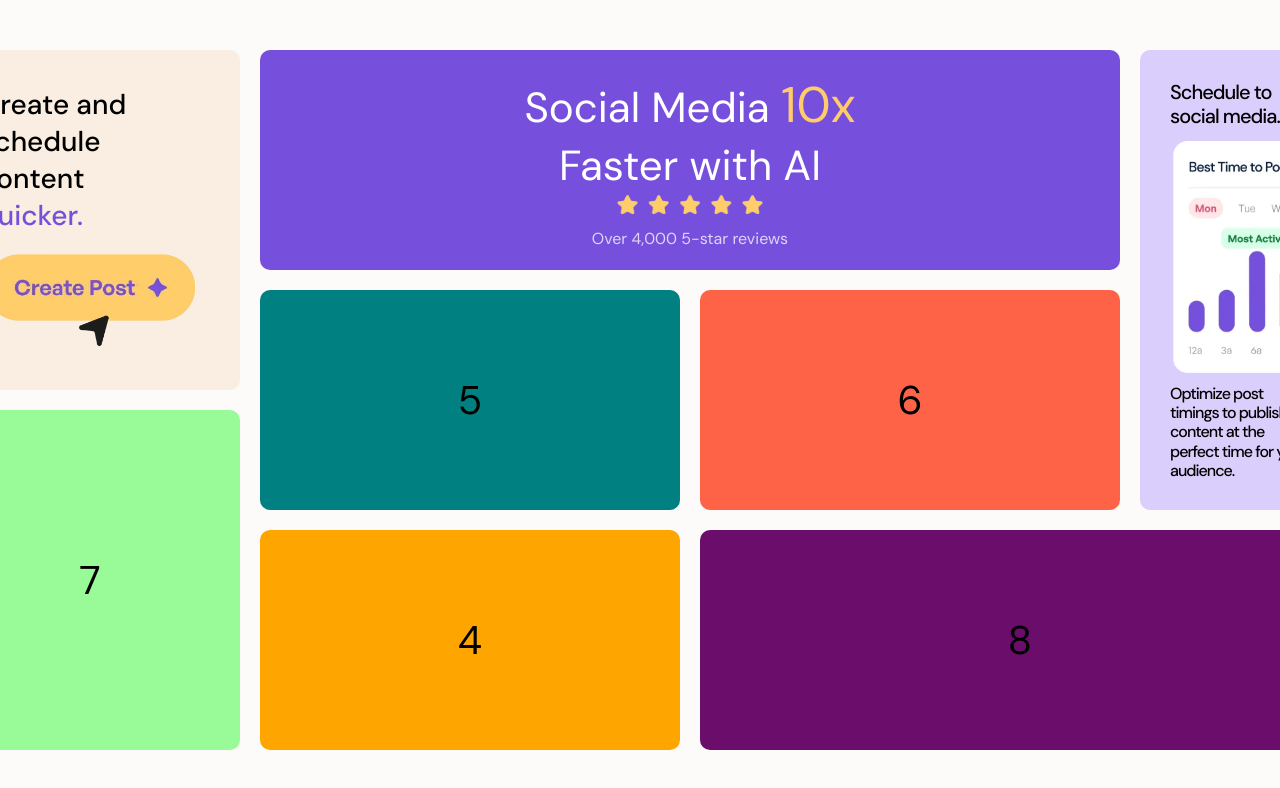
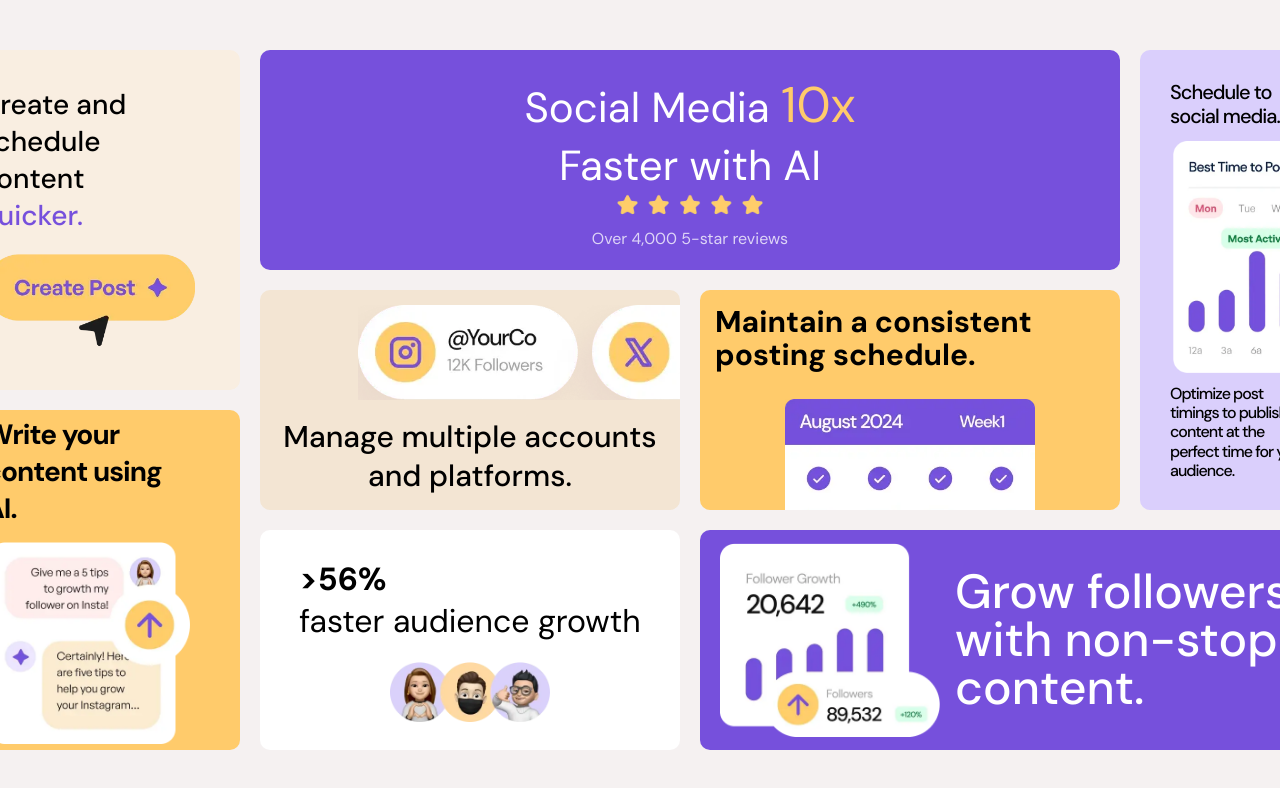
Before and after one commit to his984/bento-grid, a plain HTML site: page index.html in a window 1280 px wide. Shown: the top 788 px of the page. Drawn offline with Linux system fonts and the light colour scheme.

Commit message:
Up style

```diff
--- a/index.html
+++ b/index.html
@@ -32,11 +32,26 @@
       </div>
       <p class="text">Optimize post timings to publish content at the perfect time for your audience.</p>
     </div>
-    <div class="item item--4">4</div>
-    <div class="item item--5">5</div>
-    <div class="item item--6">6</div>
-    <div class="item item--7">7</div>
-    <div class="item item--8">8</div>
+    <div class="item item--4">
+      <p><span> >56%</span>faster audience growth</p>
+      <img src="/assets/images/illustration-audience-growth.webp" alt="">
+    </div>
+    <div class="item item--5">
+      <img src="/assets/images/illustration-multiple-platforms.webp" alt="Platforms">
+      <p> Manage multiple accounts and platforms.</p>
+    </div>
+    <div class="item item--6">
+      <p> Maintain a consistent posting schedule.</p>
+      <img src="/assets/images/illustration-consistent-schedule.webp" alt="Calender">
+    </div>
+    <div class="item item--7">
+      <p> Write your content using AI.</p>
+      <img src="/assets/images/illustration-ai-content.webp" alt="Content">
+    </div>
+    <div class="item item--8">
+      <img src="/assets/images/illustration-grow-followers.webp" alt="">
+      <p> Grow followers with non-stop content.</p>
+    </div>
   </div>
 </body>
 
--- a/style.css
+++ b/style.css
@@ -13,7 +13,7 @@ body {
 }
 /* CONTAINER */
 .container {
-  background-color: rgba(253, 249, 249, 0.815);
+  background-color: rgba(241, 235, 235, 0.671);
   height: 800px;
   width: 1500px;
   display: grid;
@@ -119,29 +119,108 @@ body {
 }
 /* ITEM 04 */
 .item--4 {
-  background-color: orange;
+  background-color: white;
   grid-row: 5/-1;
+  display: flex;
+  flex-direction: column;
+  align-items: center;
+  justify-content: center;
+  padding: 15px;
+  gap: 20px;
+}
+.item--4 p span {
+  display: block;
+  font-weight: bold;
+}
+.item--4 p {
+  font-size: 32px;
+}
+.item--4 img {
+  width: 160px;
 }
 /* ITEM 05 */
 .item--5 {
-  background-color: teal;
-  /* grid-column:  ; */
+  background-color: hsl(33, 56%, 89%);
   grid-row: 3/5;
+  display: flex;
+  flex-direction: column;
+  align-items: center;
+  justify-content: end;
+  padding: 15px;
+  position: relative;
+  overflow: hidden;
+}
+.item--5 img {
+  width: 450px;
+  position: absolute;
+  top: 15px;
+  right: -128px;
+}
+.item--5 p {
+  font-size: 30px;
+  text-align: center;
+  font-weight: 500;
 }
 /* ITEM 06 */
 .item--6 {
-  background-color: tomato;
+  background-color: hsl(39, 100%, 71%);
   grid-row: 3/5;
+  display: flex;
+  flex-direction: column;
+  align-items: center;
+  justify-content: start;
+  padding: 15px;
+  position: relative;
+  overflow: hidden;
+}
+.item--6 p {
+  font-size: 30px;
+  font-weight: bold;
+  line-height: 1.1;
+}
+.item--6 img {
+  width: 250px;
+  position: absolute;
+  bottom: -78px;
 }
 /* ITEM 07 */
 .item--7 {
-  background-color: palegreen;
+  background-color: hsl(39, 100%, 71%);
   grid-column: 1/2;
   grid-row: 4/-1;
+  display: flex;
+  flex-direction: column;
+  align-items: center;
+  justify-content: center;
+}
+.item--7 p {
+  font-size: 28px;
+  font-weight: bold;
+  width: 70%;
+  margin-bottom: 15px;
+  letter-spacing: -1px;
+}
+.item--7 img {
+  width: 200px;
 }
 /* ITEM 08 */
 .item--8 {
-  background-color: rgb(107, 13, 107);
+  background-color: hsl(256, 67%, 59%);
   grid-column: 3/-1;
   grid-row: 5/-1;
+  display: flex;
+  align-items: center;
+  justify-content: center;
+  gap: 15px;
+  padding: 20px;
 }
+.item--8 img {
+  width: 220px;
+}
+.item--8 p {
+  color: white;
+  font-size: 48px;
+  font-weight: 500;
+  line-height: 1;
+  /* width: 65%; */
+}
```
